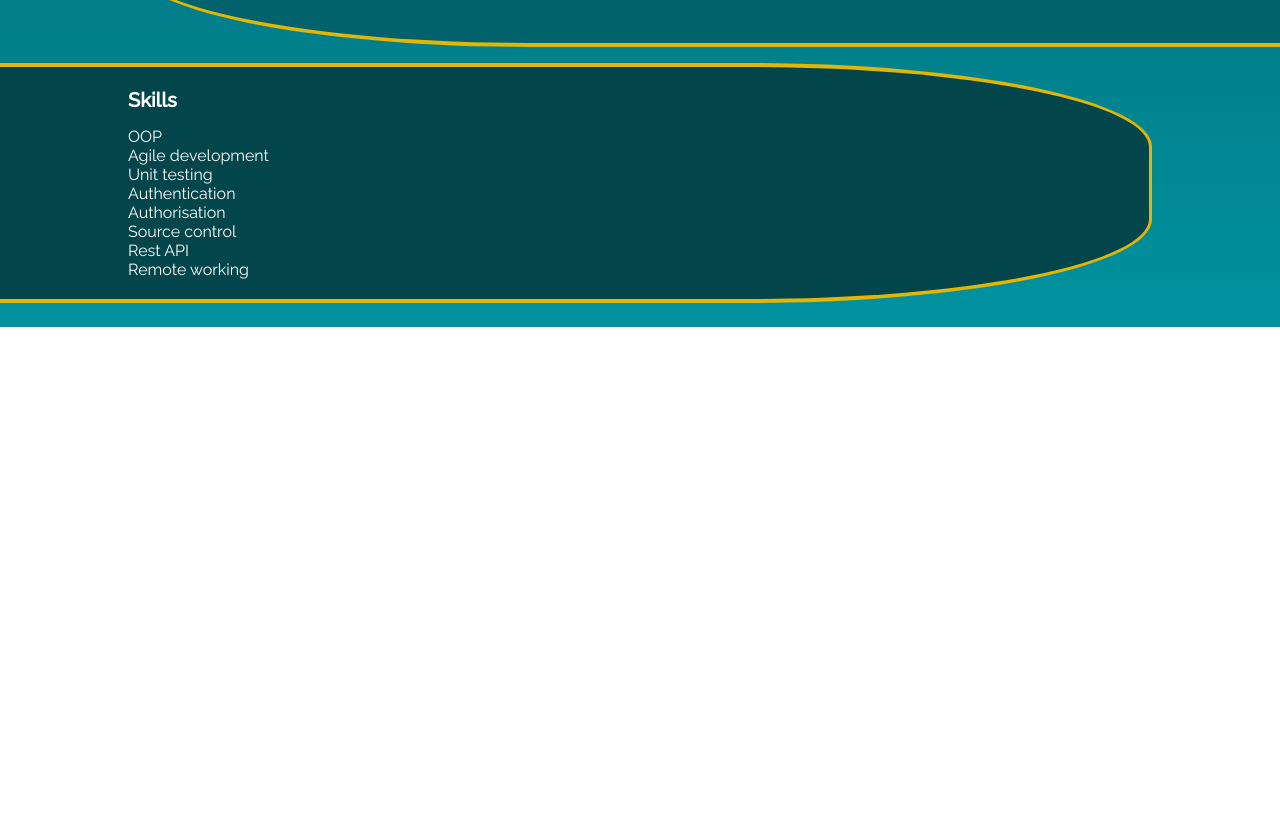
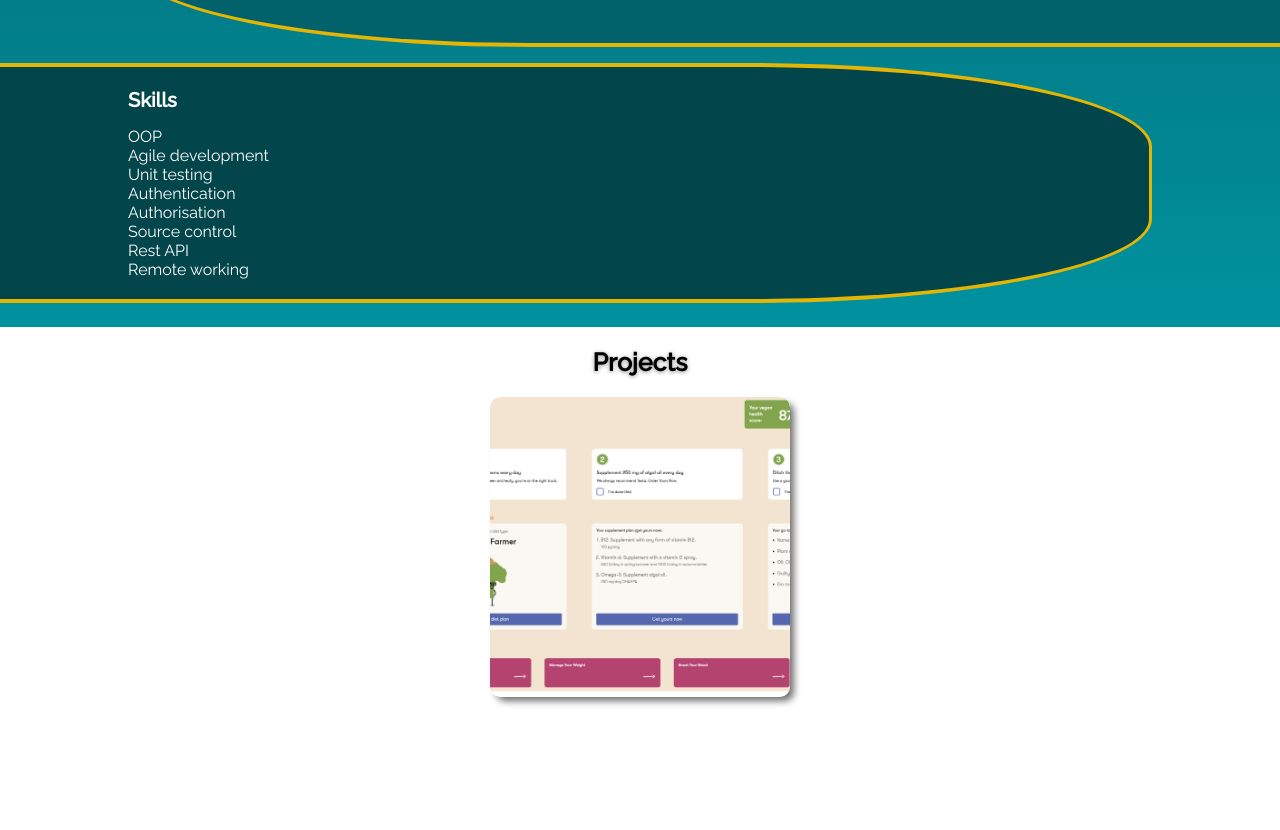
Before and after one commit to oguru/portfolio, a website: page public/index.html in a window 1280 px wide. Shown: the part 2073-2903 px from the top of the page. Before the commit the page ends 2400 px from the top, so only its background shows below. Drawn offline with nearby package versions, Linux system fonts and the light colour scheme; files that its build step writes are made by us from their sources.

Commit message:
work on project boxes

```diff
--- a/public/css/main.scss
+++ b/public/css/main.scss
@@ -6,6 +6,7 @@
 @import "./about.scss";
 @import "./contact.scss";
 @import "./nav-lines.scss";
+@import "./projects.scss";
 
 * {
   margin: 0;
@@ -32,8 +33,10 @@ html {
 }
 
 section {
+  width: 100vw;
   height: 100vh;
 }
+
 @include nav-lines;
 @include nav-button-anim;
 @include nav;
@@ -44,4 +47,6 @@ section {
 
 @include about;
 
+@include projects;
+
 @include contact;
--- a/public/css/palette.scss
+++ b/public/css/palette.scss
@@ -1,6 +1,6 @@
 $primary-bg-darker: rgb(5, 39, 56);
 $primary-bg: #1b3d4d;
 $primary: #01929F;
-$secondary: rgba(227, 181, 5, 1);
+$secondary: #e3b505;
 $tertiary: rgba(251, 54, 64, 1);
 $light-bg: rgb(240, 248, 236);
--- /dev/null
+++ b/public/css/projects.scss
@@ -0,0 +1,188 @@
+@import "./variables.scss";
+
+@mixin projects {
+  #projects {
+    text-align: center;
+
+    h2 {
+      padding: $base-spacing * 4;
+      text-shadow: 0px 1px 4px rgba(0,0,0,0.43);
+
+    }
+    #projects-group {
+      @include flex-column;
+
+      .project-parent {
+        position: relative;
+        border-radius: $border-radius;
+        width: 300px;
+        height: 300px;
+        overflow: hidden;
+        text-align: center;
+        bottom: 0;
+        right: 0;
+        box-shadow: 5px 5px 7px -1px #6F6F6F;
+        transition: 0.3s ease-in-out;
+
+        &:hover {
+          bottom: 4px;
+          right: 4px;
+          box-shadow: 6px 6px 6px 2px #606060;
+
+        }
+
+        .project-content {
+          border-radius: $border-radius;
+          z-index: 10;
+          // position: absolute;
+          // padding: $base-spacing * 3;
+          @include flex-column;
+          justify-content: space-between;
+          overflow: hidden;
+          height: 300px;
+          width: 300px;
+          opacity: 1;
+
+          p, a, h3 {
+            text-shadow: 0px 1px 4px rgba(0,0,0,0.63);
+          }
+
+          .project-bg-overlay {
+            border-radius: $border-radius;
+
+            width: 300px;
+            height: 300px;
+            // background-color: $primary-bg;
+            background: linear-gradient(150deg, rgb(1, 105, 114) 0%, rgb(3, 33, 48) 80%);
+            position: absolute;
+            z-index: 9;
+            opacity: 0;
+            pointer-events: none;
+            transition: 0.3s ease-in-out;
+          }
+
+          &:hover .project-bg-overlay {
+            opacity: 0.8;
+          }
+
+          img {
+            z-index: -10;
+            transition: 0.3s ease-in-out;
+            overflow: hidden;
+            object-fit: cover;
+            max-width: 100%;
+            // height: 100%;
+            // width: 300px;
+            height: 300px;
+            filter: blur(0px);
+          }
+
+          &:hover img {
+            transform: scale(1.2);
+            filter: blur(1px);
+          }
+
+          .project-info {
+            z-index: 100;
+            position: absolute;
+            @include flex-column;
+            justify-content: space-between;
+            // padding: 0 $base-spacing * 2;
+            width: 300px;
+            height: 300px;
+            // opacity: 0;
+            // transition: 1s ease-in-out;
+
+            // &:hover {
+            //   opacity: 1;
+            // }
+
+            .proj-title-desc {
+              position: relative;
+              padding-top: $base-spacing * 6;
+              height: 125px;
+              transition: all 0.3s ease-in-out 0.1s;
+              bottom: 130px;
+              // @include flex-column;
+
+              h3 {
+                color: $secondary;
+                font-size: 25px;
+                padding-bottom: $base-spacing * 3;
+              }
+
+              p {
+                color: white;
+                width: 240px;
+              }
+            }
+
+            &:hover .proj-title-desc {
+              bottom: 0;
+              // h3 {
+
+              //   // border: red 10px solid;
+              // }
+            }
+
+            .concepts-flex {
+              @include flex-column;
+              width: 240px;
+              justify-content: flex-end;
+              height: 125px;
+              padding-bottom: $base-spacing * 4;
+              list-style: none;
+              color: white;
+              transition-delay: 0.6s;
+              transition: all 0.3s ease-in-out 0.1s;
+              position: relative;
+              top: 130px;
+
+              p {
+                padding-bottom: $base-spacing / 2;
+              }
+            }
+
+            &:hover .concepts-flex {
+              top: 0;
+            }
+
+
+            .icons {
+              @include flex-row;
+              justify-content: space-around;
+              width: 280px;
+              height: 50px;
+
+              .code-icon {
+                right: 125px;
+              }
+
+              .folder-icon {
+                left: 125px;
+              }
+
+              a {
+                color: $secondary;
+                text-decoration: none;
+                font-size: 35px;
+                padding: 30px 5px 0 5px;
+                position: relative;
+                transition: all 0.3s ease-in-out 0.2s;
+
+              }
+            }
+
+            &:hover .icons .code-icon {
+              right: 0;
+            }
+
+            &:hover .icons .folder-icon {
+              left: 0;
+            }
+          }
+        }
+        }
+      }
+    }
+  }
--- a/public/index.html
+++ b/public/index.html
@@ -183,9 +183,41 @@
         </section>
     </section>
 
-    <!-- <section id="portfolio">
-        <iframe src="./404.html" frameborder="0"></iframe>
-    </section> -->
+    <section id="projects">
+        <h2>Projects</h2>
+        <div id="projects-group">
+            <div class="project-parent">
+                <div class="project-content">
+                    <div class="project-bg-overlay">
+                    </div>
+                    <img src="./images/vojo-2.png" alt="Vojo">
+
+                    <div class="project-info">
+                        <div class="proj-title-desc">
+                            <h3>Vojo</h3>
+                            <p>Vojo is a client project built to spec in React as part of a group.</p>
+                        </div>
+                        <div class="icons">
+                            <a class="fas fa-code code-icon"></a>
+                            <a class="far fa-folder-open folder-icon"
+                                href="https://vojo-bbe4f.firebaseapp.com/dashboard"></a>
+                        </div>
+                        <div class="concepts-flex">
+                            <p> Authentication </p>
+                            <p> Pair Programming </p>
+                            <p> React - Database - UI/UX </p>
+                        </div>
+
+                        <!-- <a class="far fa-folder"></a> -->
+                        <!-- <a class="fab fa-github-square"></a> -->
+                    </div>
+                </div>
+
+
+            </div>
+        </div>
+        <!-- <iframe src="./404.html" frameborder="0"></iframe> -->
+    </section>
 
     <section id="contact">
         <h2>Contact Me</h2>
```
Also changed, not shown: public/css/animation.scss (+7 -1 lines), public/css/nav - Copy.scss (deleted, +0 -128 lines), public/images/screencapture-alieninvasion-peterdev-co-uk-2020-04-10-22_30_57.png (added), public/images/screencapture-alieninvasion-peterdev-co-uk-2020-04-10-22_32_09.png (added), public/images/screencapture-localhost-3000-to-do-list-2020-04-10-22_24_07.png (added), public/images/screencapture-localhost-3000-to-do-list-2020-04-10-22_25_23.png (added), public/images/screencapture-localhost-3000-to-do-list-2020-04-10-22_25_44.png (added), public/images/screencapture-morsecode-peterdev-co-uk-2020-04-10-22_33_27.png (added), public/images/vojo-2.png (added), public/images/vojo.png (added), 1 other file.
